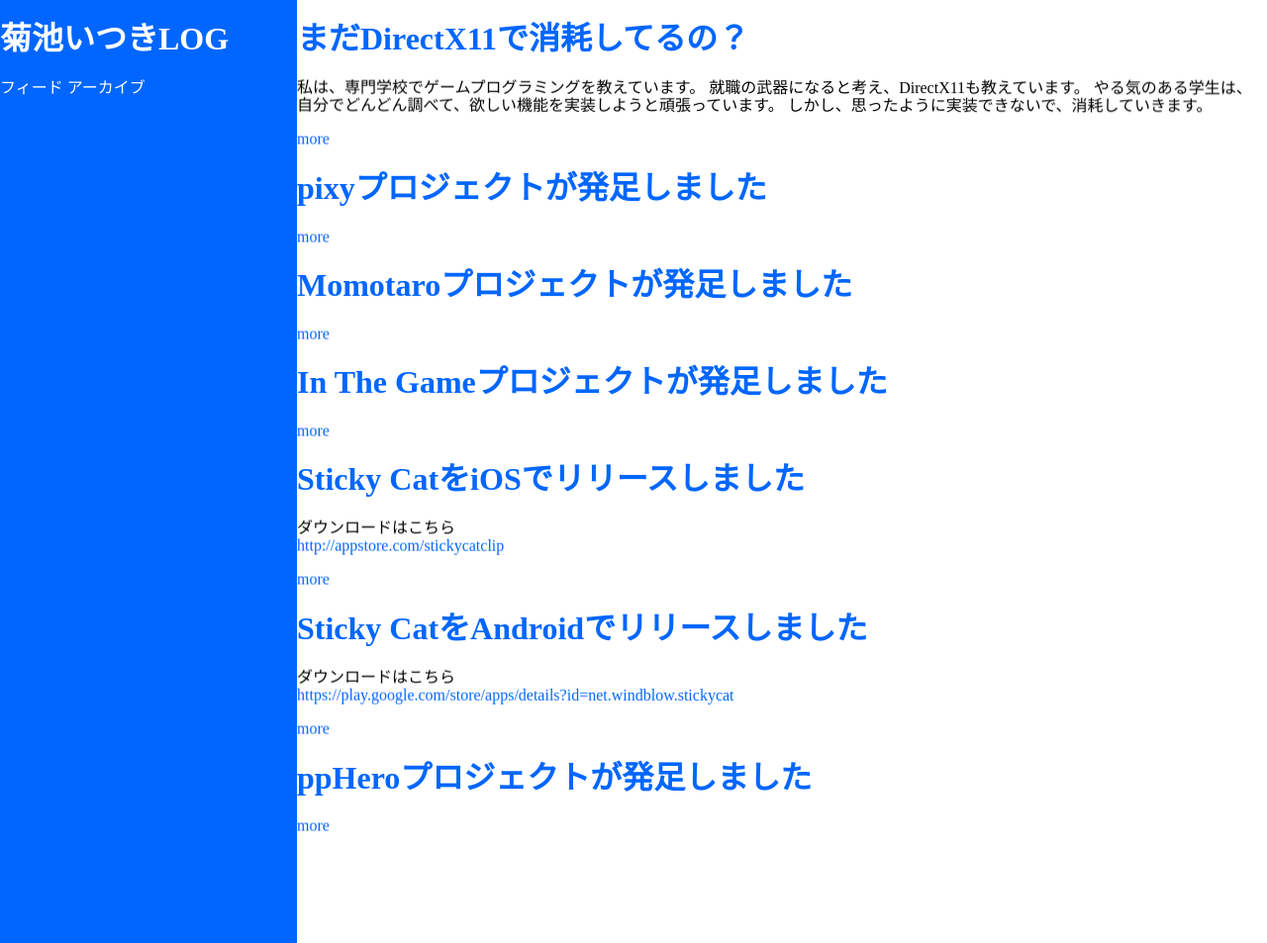
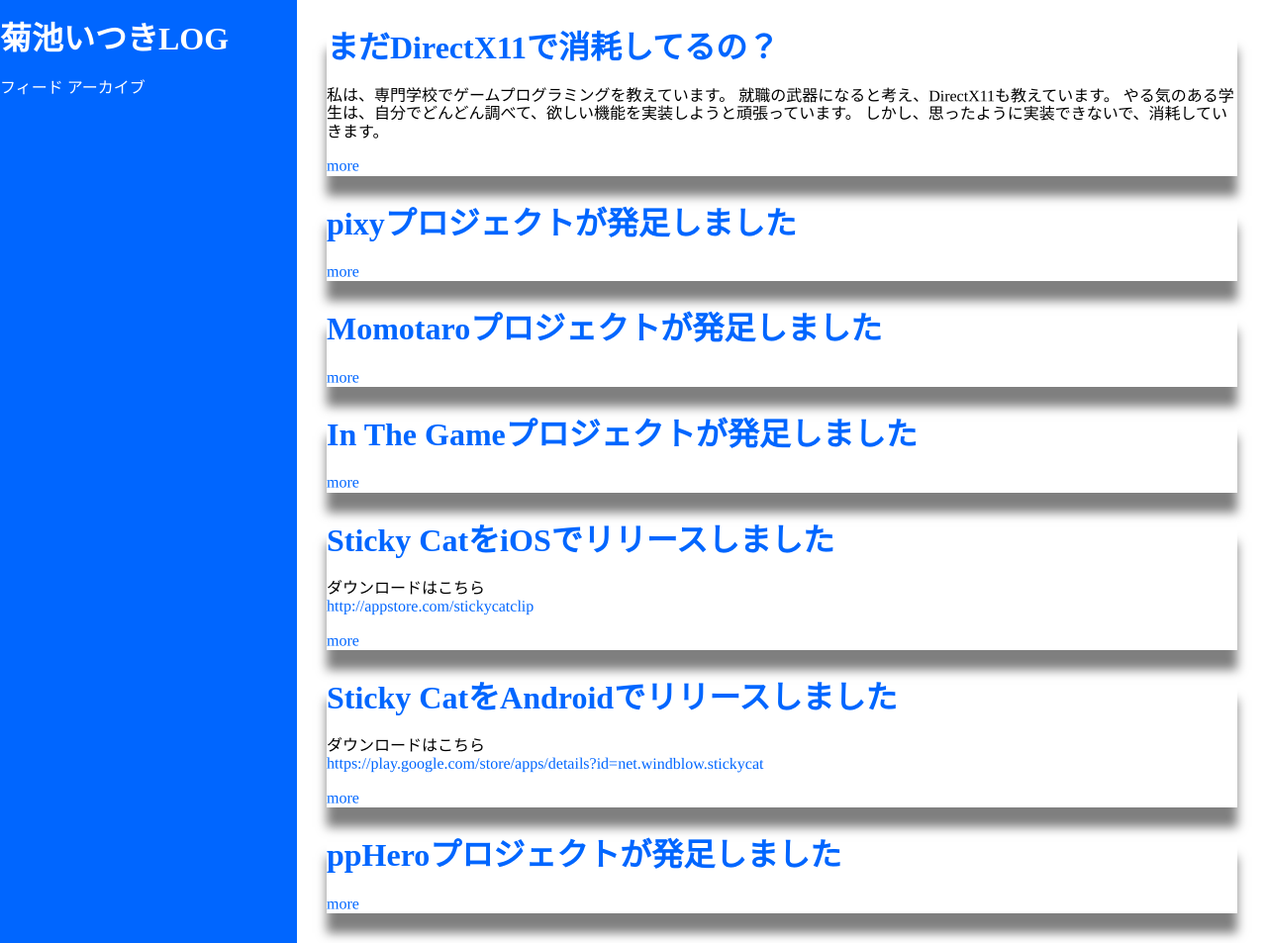
Before and after one commit to itukikikuti/windblow.net, a Jekyll site: the page built from index.html, in a window 1280 px wide and 953 px high. Shown: the whole window at 99% size. Built offline with Jekyll 4.4.1, drawn with Linux system fonts in a browser that asks for light colours; some web fonts are replaced.

Commit message:
Update style.scss

```diff
--- a/css/style.scss
+++ b/css/style.scss
@@ -26,3 +26,7 @@ header {
 main {
     margin-left: 300px;
 }
+section, article {
+    margin: 30px;
+    box-shadow: 0px 20px 10px rgba(0, 0, 0, 0.5);
+}
```
